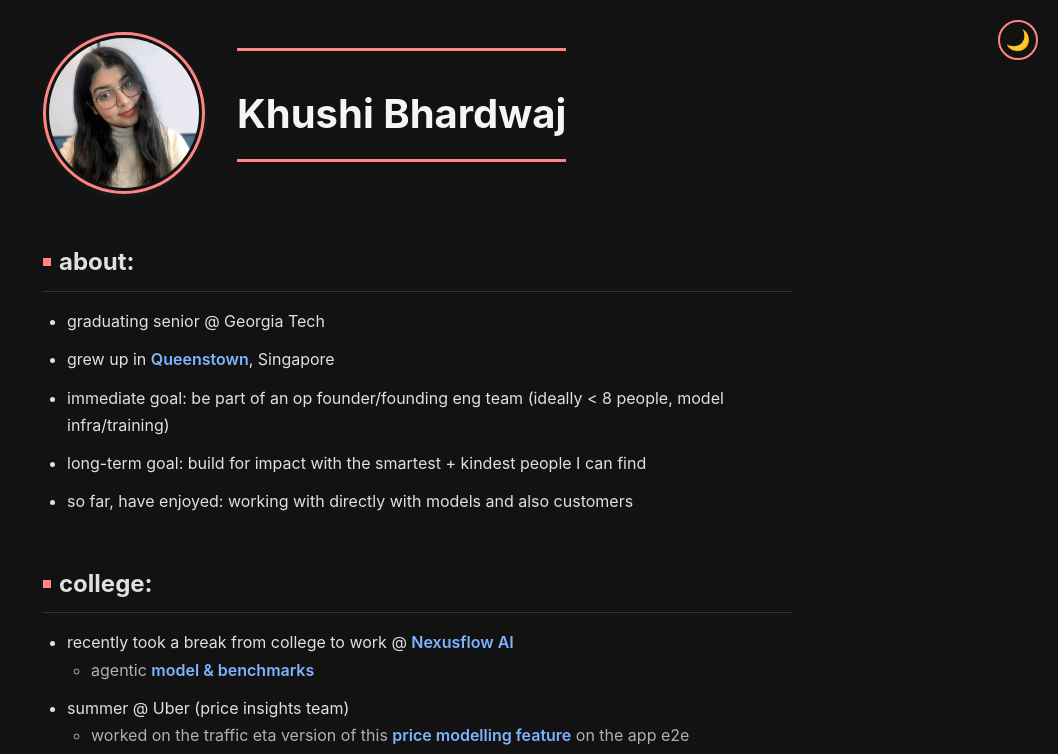
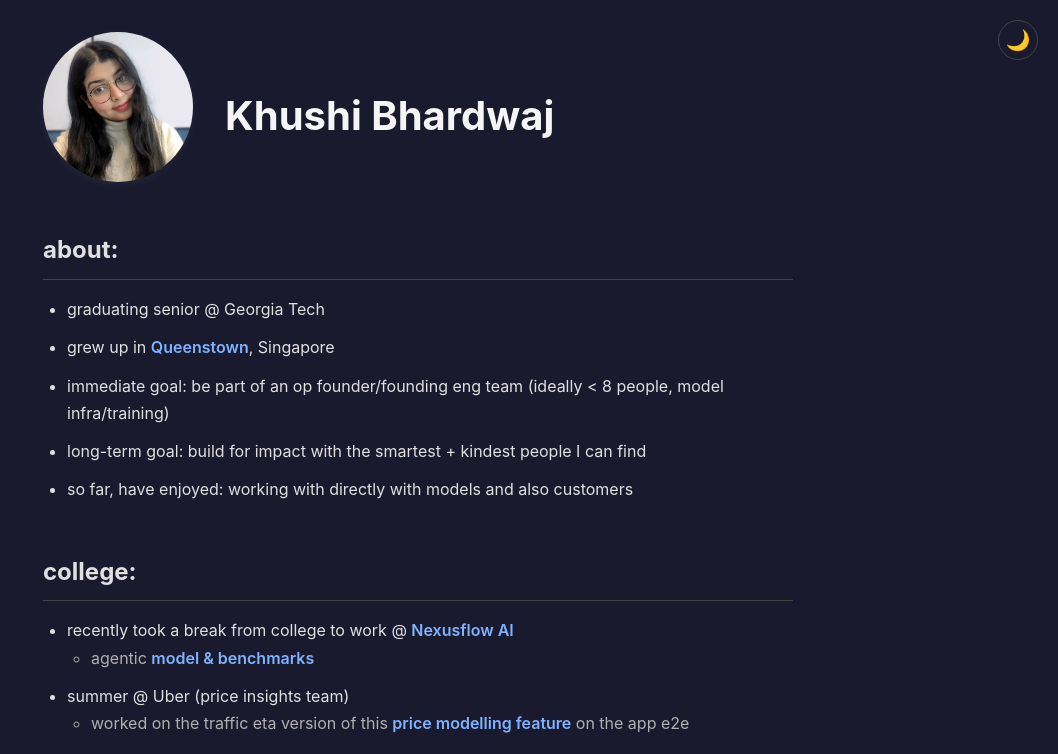
Before and after one commit to khushibhardwaj09/khushibhardwaj09.github.io, a plain HTML site: page index.html in a window 1280 px wide. Both pictures are taken after a click on the button "☀️". Shown: the top 754 px of the page, without its empty margins (222-1280 px from the left). Drawn offline with Linux system fonts and the light colour scheme.

Commit message:
improve dark mode

```diff
--- a/index.html
+++ b/index.html
@@ -15,22 +15,20 @@
             --secondary-text: #444;
             --footer-text: #777;
             --footer-border: #eee;
-            --retro-accent: #ff6b6b;
             --shadow-color: rgba(0,0,0,0.1);
         }
 
-        /* Dark mode colors */
+        /* Softer dark mode colors */
         [data-theme="dark"] {
-            --bg-color: #121212;
+            --bg-color: #1a1a2e;
             --text-color: #e0e0e0;
             --heading-color: #f5f5f5;
             --subheading-color: #e0e0e0;
-            --border-color: #333;
+            --border-color: #444;
             --link-color: #7eb3ff;
             --secondary-text: #b0b0b0;
             --footer-text: #999;
-            --footer-border: #333;
-            --retro-accent: #ff8585;
+            --footer-border: #444;
             --shadow-color: rgba(255,255,255,0.05);
         }
 
@@ -43,22 +41,6 @@
             color: var(--text-color);
             background-color: var(--bg-color);
             transition: all 0.3s ease;
-        }
-
-        /* Retro elements */
-        .retro-border {
-            border-top: 3px solid var(--retro-accent);
-            border-bottom: 3px solid var(--retro-accent);
-            padding: 3px 0;
-            margin-bottom: 1rem;
-        }
-
-        .retro-pixel {
-            display: inline-block;
-            width: 10px;
-            height: 10px;
-            background-color: var(--retro-accent);
-            margin-right: 5px;
         }
 
         h1 {
@@ -74,17 +56,6 @@
             border-bottom: 1px solid var(--border-color);
             padding-bottom: 0.5rem;
             color: var(--subheading-color);
-            display: flex;
-            align-items: center;
-        }
-
-        h2::before {
-            content: "";
-            display: inline-block;
-            width: 8px;
-            height: 8px;
-            background-color: var(--retro-accent);
-            margin-right: 8px;
         }
 
         ul {
@@ -134,8 +105,6 @@
             object-fit: cover;
             margin-right: 2rem;
             box-shadow: 0 2px 10px var(--shadow-color);
-            border: 3px solid var(--retro-accent);
-            padding: 3px;
         }
 
         .toggle-container {
@@ -147,7 +116,7 @@
 
         .theme-toggle {
             background: none;
-            border: 2px solid var(--retro-accent);
+            border: 1px solid var(--border-color);
             border-radius: 50%;
             width: 40px;
             height: 40px;
@@ -158,11 +127,11 @@
             color: var(--text-color);
             font-size: 20px;
             transition: all 0.3s ease;
+            background-color: var(--bg-color);
         }
 
         .theme-toggle:hover {
-            background-color: var(--retro-accent);
-            color: white;
+            background-color: var(--border-color);
         }
 
         /* Footer improvements */
@@ -191,9 +160,9 @@
         }
 
         .footer-links a:hover {
-            background-color: var(--retro-accent);
+            background-color: var(--link-color);
             color: white;
-            border-color: var(--retro-accent);
+            border-color: var(--link-color);
         }
 
         .footer-social {
@@ -258,9 +227,7 @@
         <div class="header-container">
             <img src="white_sweator.jpeg" alt="Khushi Bhardwaj" class="profile-photo">
             <div class="header-text">
-                <div class="retro-border">
-                    <h1>Khushi Bhardwaj</h1>
-                </div>
+                <h1>Khushi Bhardwaj</h1>
             </div>
         </div>
     </header>
@@ -393,7 +360,7 @@
         <p>© 2025 Khushi Bhardwaj</p>
 
         <div class="footer-links">
-            <a href="https://drive.google.com/file/d/1EvCN45NOMOxKCGtFElJbcWe60vdJpA2B/view?usp=sharing" title="Resume">resume</a>
+            <a href="resume.pdf" title="Resume">📄 Resume</a>
         </div>
 
         <div class="footer-social">
```
